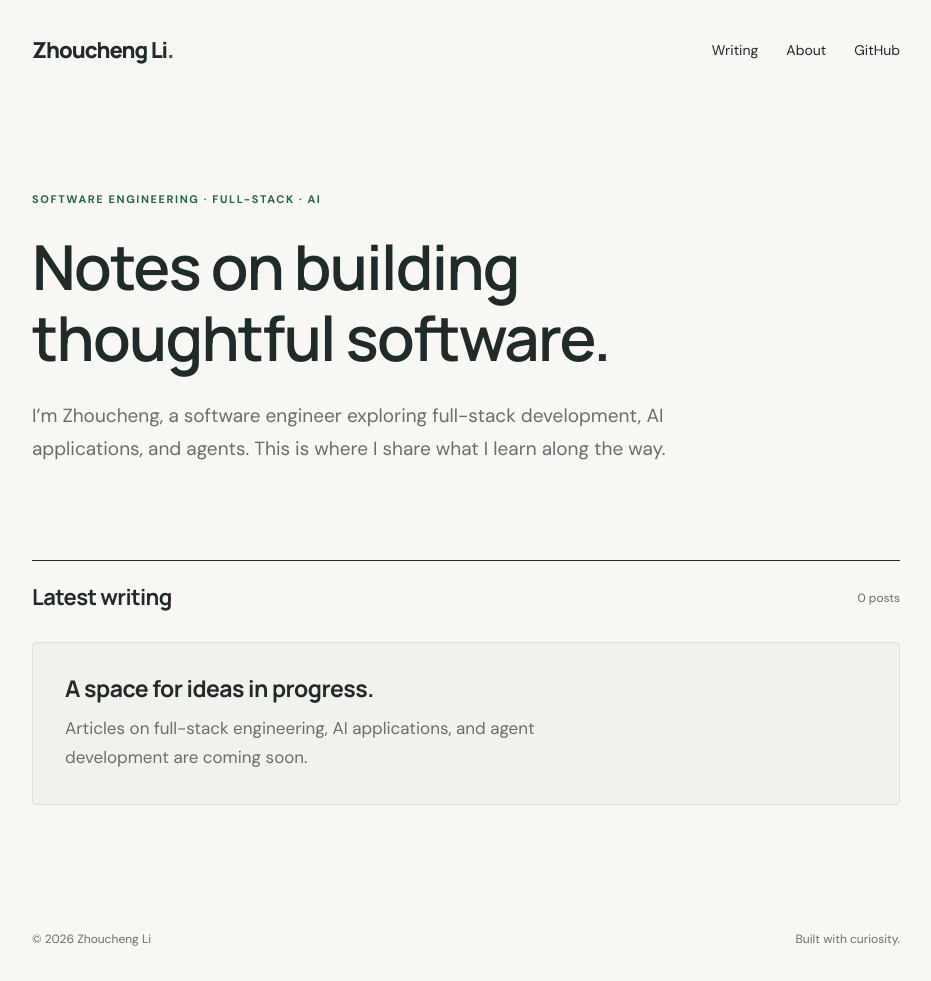
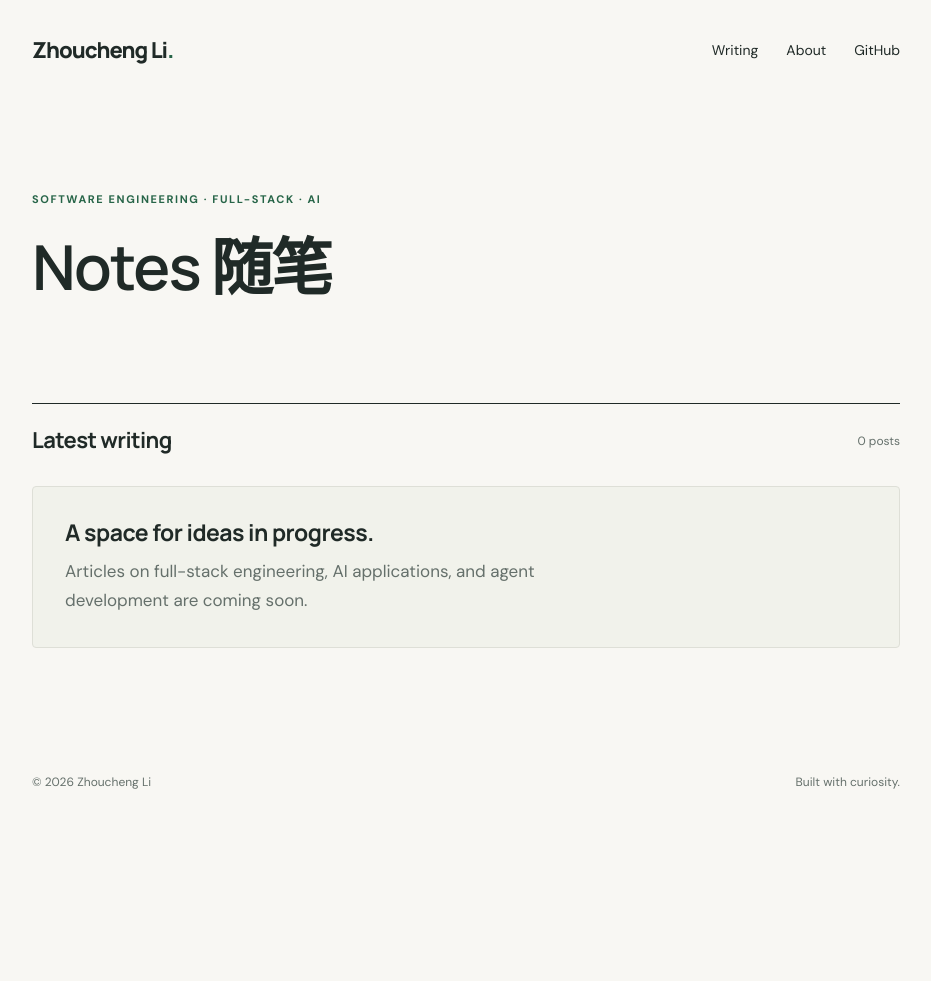
Before and after one commit to lizhoucheng/lizhoucheng.github.io, a Jekyll site: the page built from index.html, in a window 1280 px wide. Shown: the whole page, without its empty margins (174-1105 px from the left). Built offline with Jekyll 4.4.1, drawn with Linux system fonts in a browser that asks for light colours; after the commit the page ends 900 px from its top, so only the background shows below that.

Commit message:
Update index.html

```diff
--- a/index.html
+++ b/index.html
@@ -1,7 +1,7 @@
 ---
 layout: default
 ---
-<section class="hero"><p class="eyebrow">Software engineering · Full-stack · AI</p><h1>Notes on building<br>thoughtful software.</h1><p class="lede">I’m Zhoucheng, a software engineer exploring full-stack development, AI applications, and agents. This is where I share what I learn along the way.</p></section>
+<section class="hero"><p class="eyebrow">Software engineering · Full-stack · AI</p><h1>Notes 随笔</h1></section>
 <section aria-labelledby="writing-heading"><div class="section-title"><h2 id="writing-heading">Latest writing</h2><span>{{ site.posts.size }} {% if site.posts.size == 1 %}post{% else %}posts{% endif %}</span></div>
 {% for post in site.posts %}
 <article class="post-card"><p class="eyebrow">{{ post.date | date: '%b %-d, %Y' }}{% if post.categories.size > 0 %} · {{ post.categories | join: ' / ' | escape }}{% endif %}</p><h3><a href="{{ post.url | relative_url }}">{{ post.title | escape }}</a></h3><p>{{ post.description | default: post.excerpt | strip_html | truncatewords: 35 }}</p><a class="read" href="{{ post.url | relative_url }}">Read article <span aria-hidden="true">↗</span></a></article>
```
